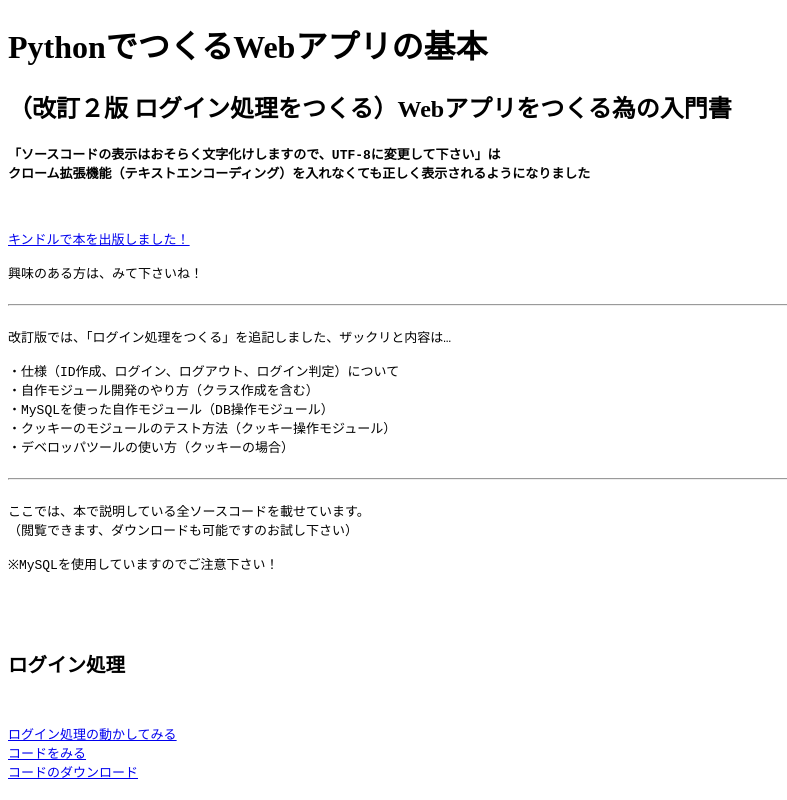
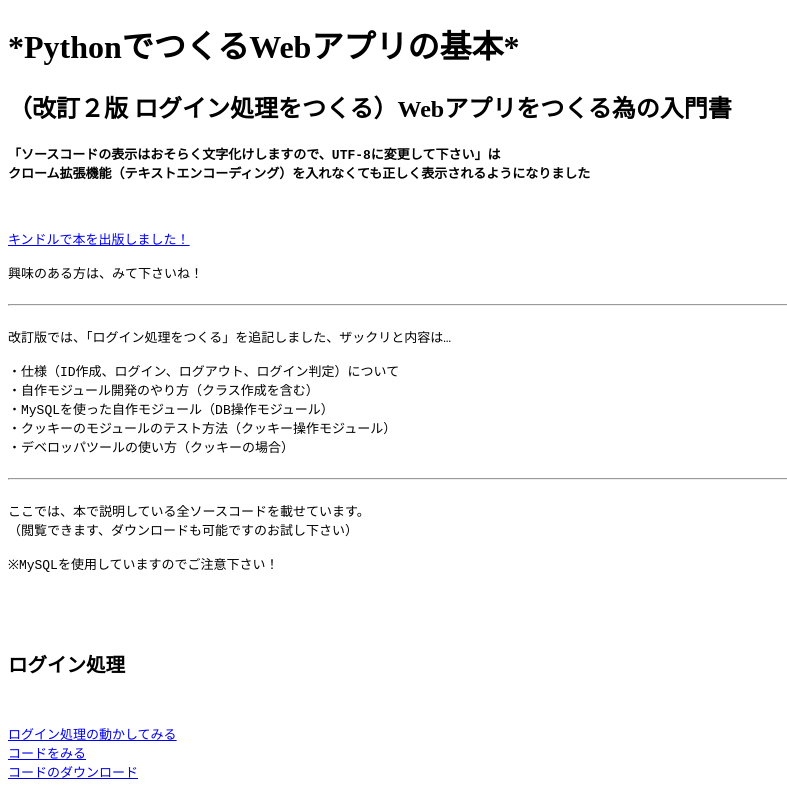
Before and after one commit to simple-and-useful-net/-cgi, a plain HTML site: page index.html in a window 1280 px wide. Shown: the top 800 px of the page, without its empty margins (0-787 px from the left). Drawn offline with Linux system fonts and the light colour scheme.

Commit message:
index file update

```diff
--- a/index.html
+++ b/index.html
@@ -9,7 +9,7 @@
 </head>
 
 <body>
-<h1>PythonでつくるWebアプリの基本</h1>
+<h1>*PythonでつくるWebアプリの基本*</h1>
 <h2>（改訂２版 ログイン処理をつくる）Webアプリをつくる為の入門書</h2>
 
 
```
